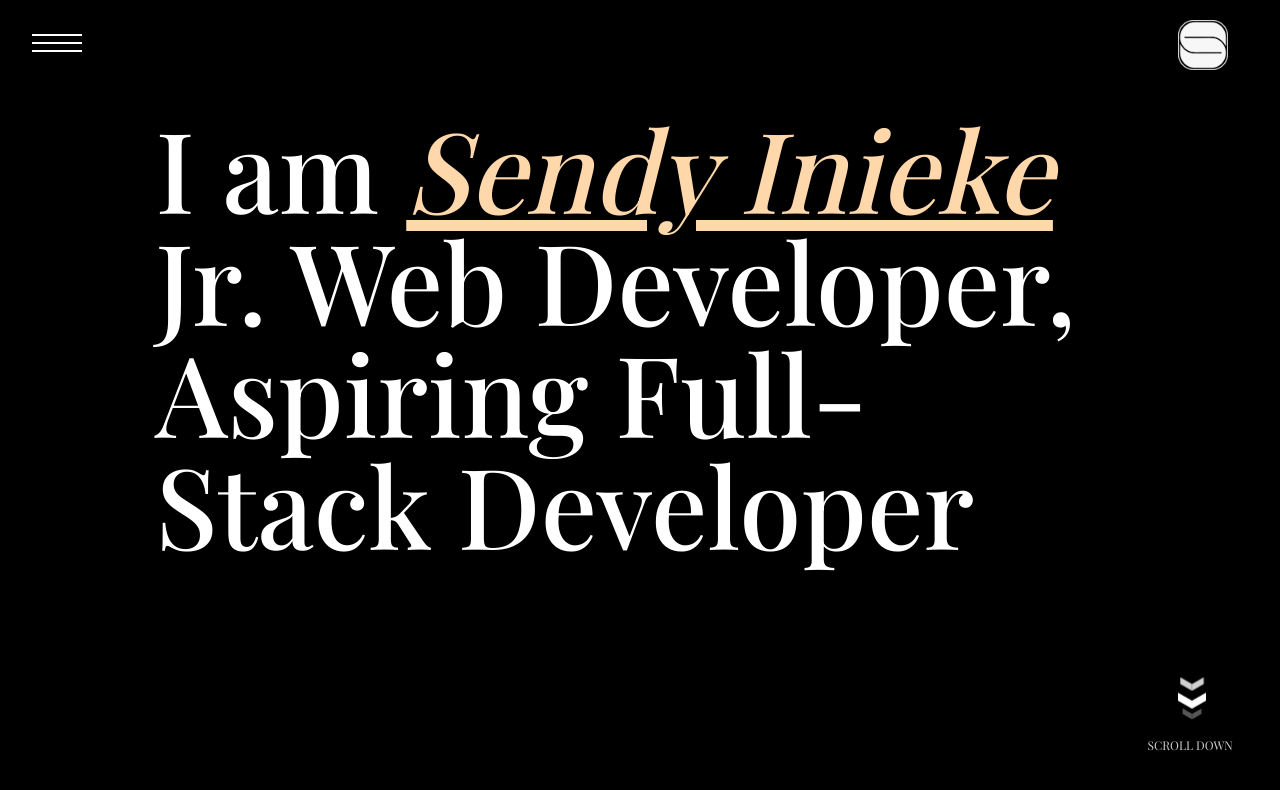
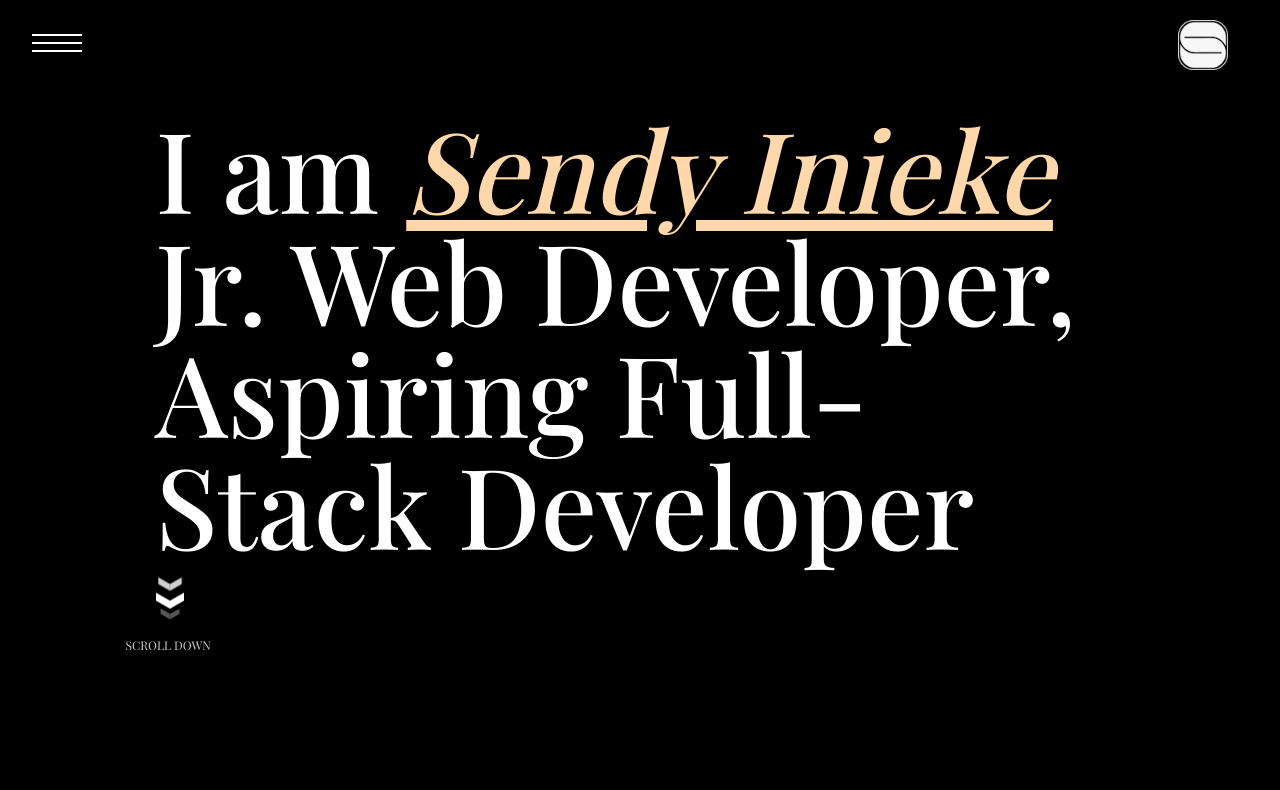
Before and after one commit to uisendy/Personal-Portfolio, a React (Create React App) app: page /a-sendyinieke in a window 1280 px wide. Shown: the top 790 px of the page. Built offline with nearby package versions, Linux system fonts and the light colour scheme; a web font is replaced by a local one.

Commit message:
[f-about]: Update:Props

```diff
--- a/src/components/ScrollDownIcon/ScrollDown.js
+++ b/src/components/ScrollDownIcon/ScrollDown.js
@@ -1,12 +1,12 @@
 import React from 'react';
 import './scrolldown.css';
 
-const ScrollDown = ({ xPosition, yPosition }) => {
+const ScrollDown = ({ xPosition, yPosition, position }) => {
   return (
     <div
       className="container"
       style={{
-        position: 'fixed',
+        position: position,
         width: '24px',
         height: '24px',
         top: yPosition,
```
